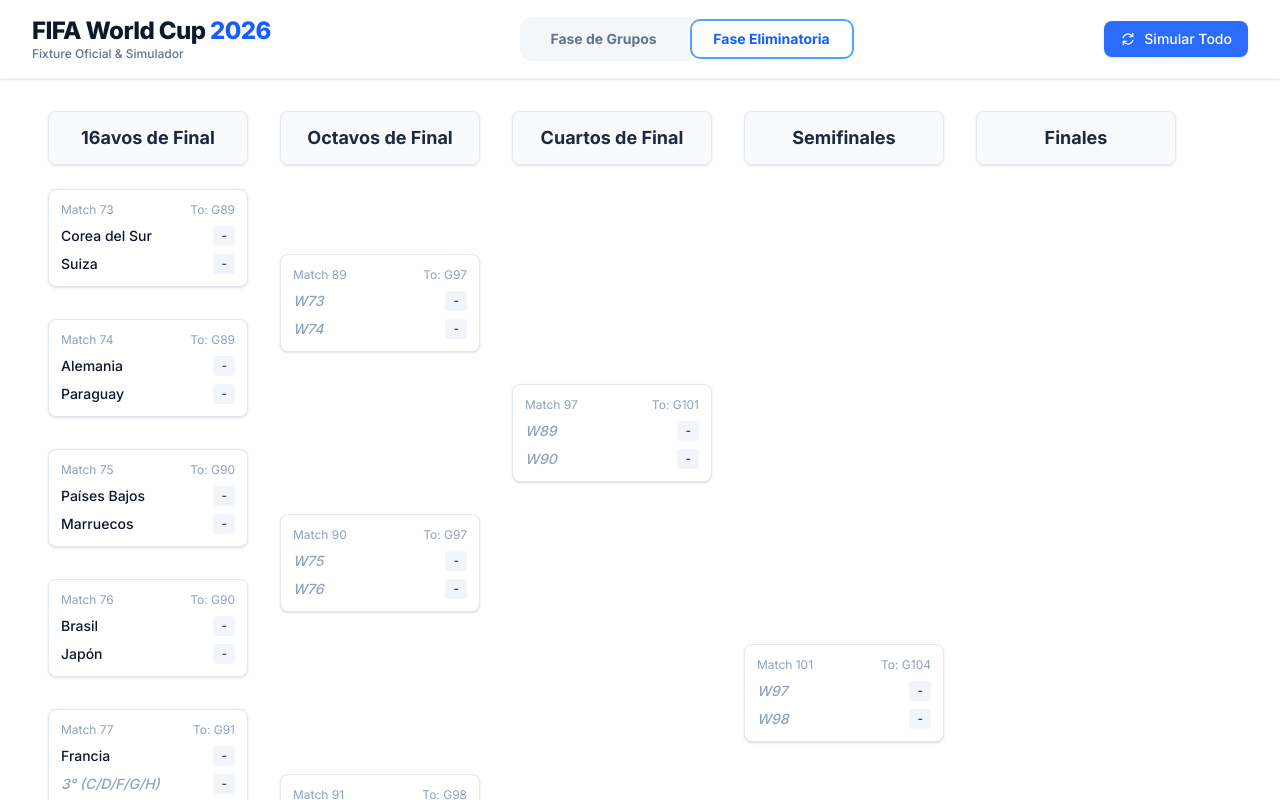
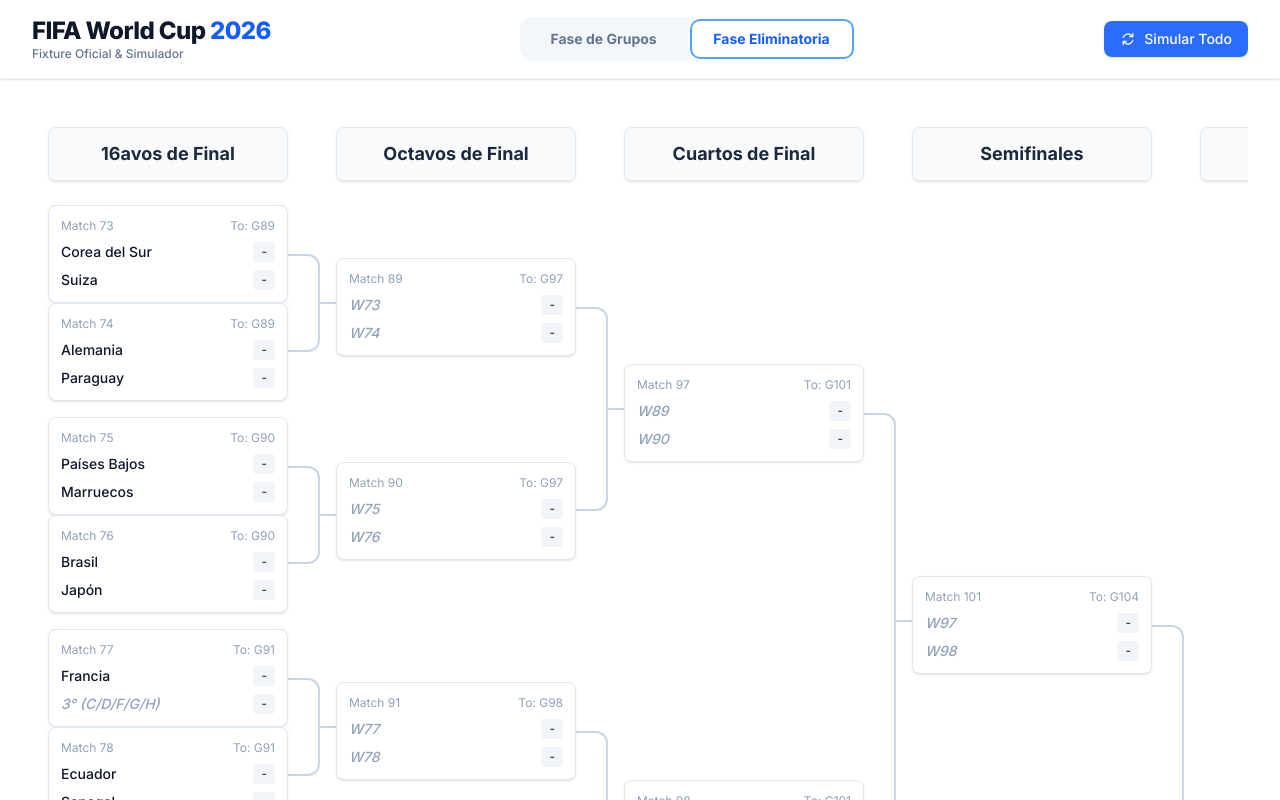
Before and after one commit to josemqu/fifa-world-cup-2026, a Next.js app: page / in a window 1280 px wide. Both pictures are taken after a click on the button "Fase Eliminatoria". Shown: the top 800 px of the page. Built offline with nearby package versions, Linux system fonts and the light colour scheme.

Commit message:
Add tournament bracket visualization with connecting lines between rounds in knockout stage

```diff
--- a/src/components/KnockoutStage.tsx
+++ b/src/components/KnockoutStage.tsx
@@ -1,4 +1,4 @@
-import { Group, Team } from "@/data/types";
+import { Group } from "@/data/types";
 import {
   generateR32Matches,
   getGroupStandings,
@@ -28,7 +28,7 @@
       : match.awayTeam.name;
 
   return (
-    <div className="bg-white dark:bg-slate-800 border border-slate-200 dark:border-slate-700 rounded-lg p-3 shadow-sm min-w-[200px] mb-4">
+    <div className="bg-white dark:bg-slate-800 border border-slate-200 dark:border-slate-700 rounded-lg p-3 shadow-sm min-w-[200px] relative z-10">
       <div className="text-xs text-slate-400 mb-2 flex justify-between">
         <span>Match {match.id}</span>
         {match.next && <span>To: G{match.next}</span>}
@@ -69,120 +69,202 @@
   );
 }
 
+// Helper to render a pair of matches with a connector
+function MatchPair({
+  match1,
+  match2,
+  roundName,
+}: {
+  match1: any;
+  match2: any;
+  roundName: string;
+}) {
+  return (
+    <div className="flex flex-col justify-around h-full relative">
+      <MatchCard match={match1} roundName={roundName} />
+      <MatchCard match={match2} roundName={roundName} />
+
+      {/* Connector Bracket */}
+      <div className="absolute right-0 top-1/4 bottom-1/4 w-8 translate-x-full pointer-events-none">
+        {/* Vertical Line and Horizontal Arms */}
+        <div className="absolute inset-0 border-r-2 border-y-2 border-slate-300 dark:border-slate-600 rounded-r-xl" />
+        {/* Horizontal Tail to next round */}
+        <div className="absolute top-1/2 right-0 w-4 h-[2px] bg-slate-300 dark:bg-slate-600 translate-x-full transform -translate-y-1/2" />
+      </div>
+    </div>
+  );
+}
+
 export function KnockoutStage({ groups }: KnockoutStageProps) {
   const r32Matches = generateR32Matches(groups);
   const { thirdPlaceTeams } = getGroupStandings(groups);
   const sortedThirds = getSortedThirdPlaceTeams(thirdPlaceTeams);
 
-  // For subsequent rounds, we would need to determine winners.
-  // For now, I'll just render the structure with placeholders "Winner GXX"
+  // Helper to chunk matches into pairs
+  const pairMatches = (matches: any[]) => {
+    const pairs = [];
+    for (let i = 0; i < matches.length; i += 2) {
+      pairs.push({ m1: matches[i], m2: matches[i + 1] });
+    }
+    return pairs;
+  };
+
+  const r32Pairs = pairMatches(r32Matches);
+  const r16Pairs = pairMatches(
+    R16_MATCHES.map((m) => ({
+      ...m,
+      homeTeam: { placeholder: `W${m.home.replace("W", "")}` },
+      awayTeam: { placeholder: `W${m.away.replace("W", "")}` },
+    }))
+  );
+  const qfPairs = pairMatches(
+    QF_MATCHES.map((m) => ({
+      ...m,
+      homeTeam: { placeholder: `W${m.home.replace("W", "")}` },
+      awayTeam: { placeholder: `W${m.away.replace("W", "")}` },
+    }))
+  );
+  const sfPairs = pairMatches(
+    SF_MATCHES.map((m) => ({
+      ...m,
+      homeTeam: { placeholder: `W${m.home.replace("W", "")}` },
+      awayTeam: { placeholder: `W${m.away.replace("W", "")}` },
+    }))
+  );
+
+  const finalMatch = FINAL_MATCHES.find((m) => m.id === "104");
+  const thirdPlaceMatch = FINAL_MATCHES.find((m) => m.id === "103");
+
+  const headerClass =
+    "text-lg font-bold text-slate-800 dark:text-slate-100 mb-2 py-3 px-4 shadow-sm border border-slate-200 dark:border-slate-800 rounded-lg backdrop-blur-sm text-center bg-slate-50/95 dark:bg-slate-900/95";
 
   return (
     <div className="flex flex-col gap-8 pb-8">
-      <div className="overflow-x-auto">
-        <div className="flex gap-8 min-w-max px-4">
-          {/* Round of 32 */}
-          <div className="flex flex-col">
-            <h3 className="text-lg font-bold text-slate-800 dark:text-slate-100 mb-6 sticky top-0 bg-slate-50/95 dark:bg-slate-900/95 py-3 px-4 shadow-sm border border-slate-200 dark:border-slate-800 rounded-lg backdrop-blur-sm z-10 text-center">
-              16avos de Final
-            </h3>
-            <div className="flex flex-col gap-4">
-              {r32Matches.map((m) => (
-                <MatchCard key={m.id} match={m} roundName="R32" />
-              ))}
+      <div className="overflow-x-auto py-4">
+        <div
+          className="grid gap-x-12 gap-y-4 min-w-max px-4"
+          style={{
+            gridTemplateColumns: "repeat(5, minmax(240px, 1fr))",
+            gridTemplateRows: "auto repeat(8, minmax(180px, auto))",
+          }}
+        >
+          {/* Headers */}
+          <div className="col-start-1">
+            <h3 className={headerClass}>16avos de Final</h3>
           </div>
+          <div className="col-start-2">
+            <h3 className={headerClass}>Octavos de Final</h3>
+          </div>
+          <div className="col-start-3">
+            <h3 className={headerClass}>Cuartos de Final</h3>
+          </div>
+          <div className="col-start-4">
+            <h3 className={headerClass}>Semifinales</h3>
+          </div>
+          <div className="col-start-5">
+            <h3 className={headerClass}>Finales</h3>
           </div>
 
+          {/* Round of 32 */}
+          {r32Pairs.map((pair, i) => (
+            <div
+              key={`r32-${i}`}
+              className="col-start-1"
+              style={{ gridRow: i + 2 }}
+            >
+              <MatchPair match1={pair.m1} match2={pair.m2} roundName="R32" />
+            </div>
+          ))}
+
           {/* Round of 16 */}
-          <div className="flex flex-col">
-            <h3 className="text-lg font-bold text-slate-800 dark:text-slate-100 mb-6 sticky top-0 bg-slate-50/95 dark:bg-slate-900/95 py-3 px-4 shadow-sm border border-slate-200 dark:border-slate-800 rounded-lg backdrop-blur-sm z-10 text-center">
-              Octavos de Final
-            </h3>
-            <div className="flex flex-col gap-4 justify-around h-full">
-              {R16_MATCHES.map((m) => (
-                <MatchCard
-                  key={m.id}
-                  match={{
-                    ...m,
-                    homeTeam: { placeholder: `W${m.home.replace("W", "")}` },
-                    awayTeam: { placeholder: `W${m.away.replace("W", "")}` },
-                  }}
-                  roundName="R16"
-                />
+          {r16Pairs.map((pair, i) => (
+            <div
+              key={`r16-${i}`}
+              className="col-start-2"
+              style={{ gridRow: `${i * 2 + 2} / span 2` }}
+            >
+              <MatchPair match1={pair.m1} match2={pair.m2} roundName="R16" />
+            </div>
           ))}
-            </div>
-          </div>
 
           {/* Quarter Finals */}
-          <div className="flex flex-col">
-            <h3 className="text-lg font-bold text-slate-800 dark:text-slate-100 mb-6 sticky top-0 bg-slate-50/95 dark:bg-slate-900/95 py-3 px-4 shadow-sm border border-slate-200 dark:border-slate-800 rounded-lg backdrop-blur-sm z-10 text-center">
-              Cuartos de Final
-            </h3>
-            <div className="flex flex-col gap-4 justify-around h-full">
-              {QF_MATCHES.map((m) => (
-                <MatchCard
-                  key={m.id}
-                  match={{
-                    ...m,
-                    homeTeam: { placeholder: `W${m.home.replace("W", "")}` },
-                    awayTeam: { placeholder: `W${m.away.replace("W", "")}` },
-                  }}
-                  roundName="QF"
-                />
+          {qfPairs.map((pair, i) => (
+            <div
+              key={`qf-${i}`}
+              className="col-start-3"
+              style={{ gridRow: `${i * 4 + 2} / span 4` }}
+            >
+              <MatchPair match1={pair.m1} match2={pair.m2} roundName="QF" />
+            </div>
           ))}
-            </div>
-          </div>
 
           {/* Semi Finals */}
-          <div className="flex flex-col">
-            <h3 className="text-lg font-bold text-slate-800 dark:text-slate-100 mb-6 sticky top-0 bg-slate-50/95 dark:bg-slate-900/95 py-3 px-4 shadow-sm border border-slate-200 dark:border-slate-800 rounded-lg backdrop-blur-sm z-10 text-center">
-              Semifinales
-            </h3>
-            <div className="flex flex-col gap-4 justify-around h-full">
-              {SF_MATCHES.map((m) => (
-                <MatchCard
-                  key={m.id}
-                  match={{
-                    ...m,
-                    homeTeam: { placeholder: `W${m.home.replace("W", "")}` },
-                    awayTeam: { placeholder: `W${m.away.replace("W", "")}` },
-                  }}
-                  roundName="SF"
-                />
+          {sfPairs.map((pair, i) => (
+            <div
+              key={`sf-${i}`}
+              className="col-start-4"
+              style={{ gridRow: `${i * 8 + 2} / span 8` }}
+            >
+              <MatchPair match1={pair.m1} match2={pair.m2} roundName="SF" />
+            </div>
           ))}
-            </div>
-          </div>
 
-          {/* Final & 3rd Place */}
-          <div className="flex flex-col">
-            <h3 className="text-lg font-bold text-slate-800 dark:text-slate-100 mb-6 sticky top-0 bg-slate-50/95 dark:bg-slate-900/95 py-3 px-4 shadow-sm border border-slate-200 dark:border-slate-800 rounded-lg backdrop-blur-sm z-10 text-center">
-              Finales
-            </h3>
-            <div className="flex flex-col gap-4 justify-center h-full">
-              {FINAL_MATCHES.map((m) => (
-                <div key={m.id} className="mb-8">
+          {/* Finals & 3rd Place */}
+          <div
+            className="col-start-5 relative"
+            style={{ gridRow: "2 / span 8" }}
+          >
+            {/* Final Match - Centered */}
+            {finalMatch && (
+              <div className="absolute top-1/2 left-0 right-0 -translate-y-1/2 z-10">
                 <h4 className="text-sm font-semibold text-center mb-2 text-slate-500">
-                    {m.label}
+                  {finalMatch.label}
                 </h4>
                 <MatchCard
                   match={{
-                      ...m,
+                    ...finalMatch,
                     homeTeam: {
-                        placeholder: m.home.startsWith("W")
-                          ? `W${m.home.replace("W", "")}`
-                          : `L${m.home.replace("L", "")}`,
+                      placeholder: finalMatch.home.startsWith("W")
+                        ? `W${finalMatch.home.replace("W", "")}`
+                        : `L${finalMatch.home.replace("L", "")}`,
                     },
                     awayTeam: {
-                        placeholder: m.away.startsWith("W")
-                          ? `W${m.away.replace("W", "")}`
-                          : `L${m.away.replace("L", "")}`,
+                      placeholder: finalMatch.away.startsWith("W")
+                        ? `W${finalMatch.away.replace("W", "")}`
+                        : `L${finalMatch.away.replace("L", "")}`,
+                    },
+                  }}
+                  roundName="Final"
+                />
+                {/* Incoming Line Connector */}
+                <div className="absolute top-1/2 left-0 w-4 h-[2px] bg-slate-300 dark:bg-slate-600 transform -translate-y-1/2 -translate-x-full" />
+              </div>
+            )}
+
+            {/* 3rd Place Match - Bottom */}
+            {thirdPlaceMatch && (
+              <div className="absolute bottom-12 left-0 right-0 z-10">
+                <h4 className="text-sm font-semibold text-center mb-2 text-slate-500">
+                  {thirdPlaceMatch.label}
+                </h4>
+                <MatchCard
+                  match={{
+                    ...thirdPlaceMatch,
+                    homeTeam: {
+                      placeholder: thirdPlaceMatch.home.startsWith("W")
+                        ? `W${thirdPlaceMatch.home.replace("W", "")}`
+                        : `L${thirdPlaceMatch.home.replace("L", "")}`,
+                    },
+                    awayTeam: {
+                      placeholder: thirdPlaceMatch.away.startsWith("W")
+                        ? `W${thirdPlaceMatch.away.replace("W", "")}`
+                        : `L${thirdPlaceMatch.away.replace("L", "")}`,
                     },
                   }}
                   roundName="Final"
                 />
               </div>
-              ))}
-            </div>
+            )}
           </div>
         </div>
       </div>
```
Lines whose indentation alone changed are shown as unchanged.
